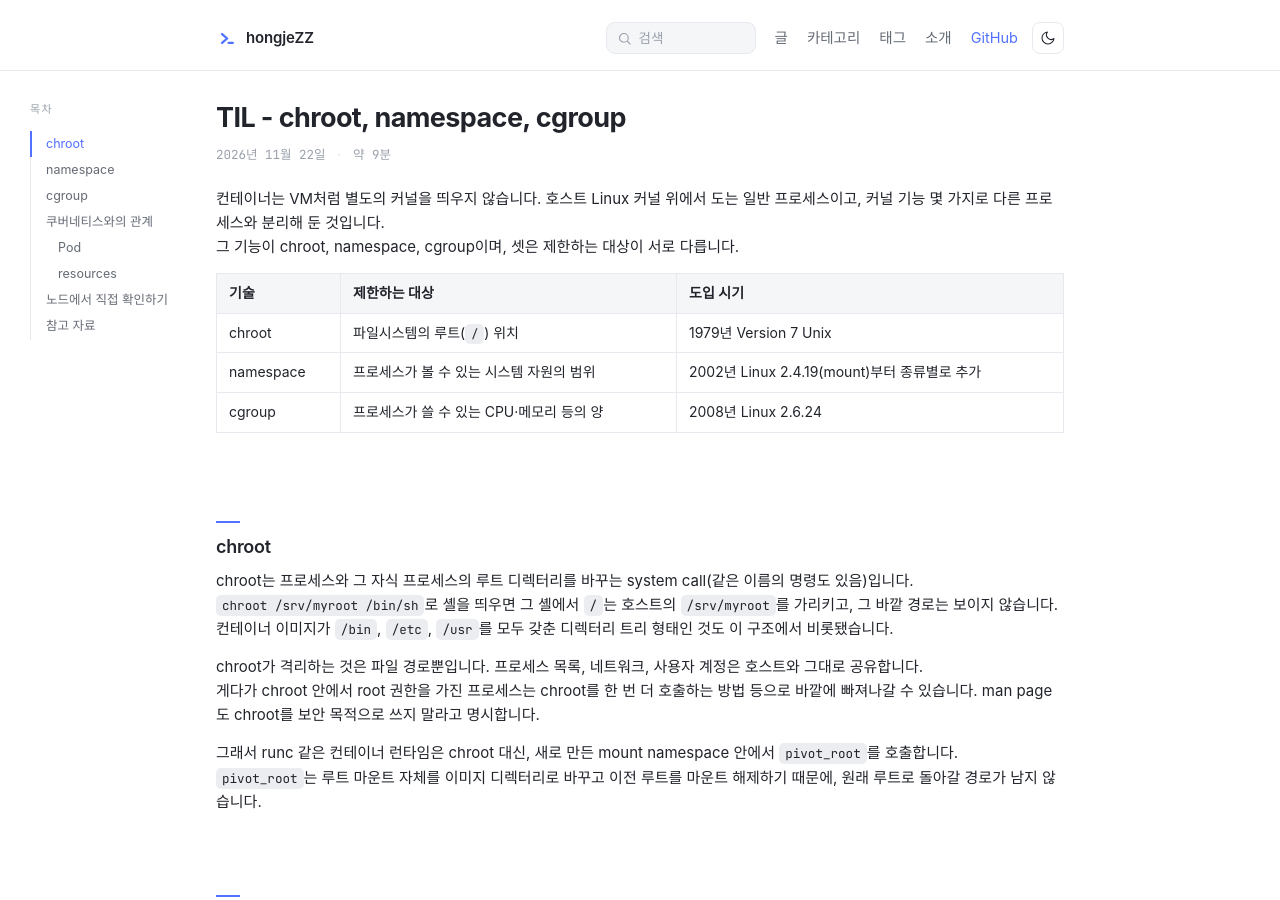
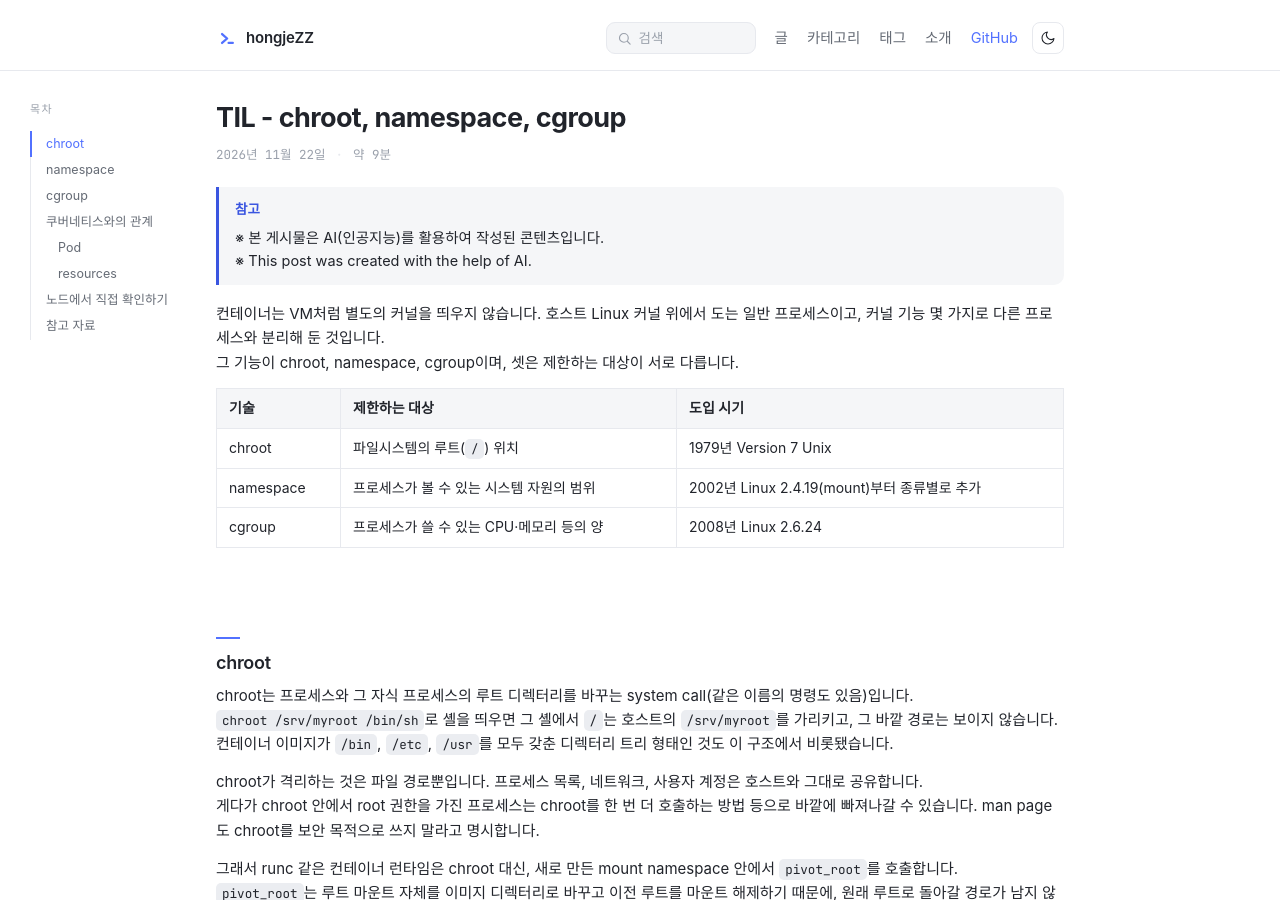
Before and after one commit to hongjeZZ/hongjeZZ.github.io, a Jekyll site: the page built from _posts/2026-11-22-til-chroot-namespace-cgroup.md, in a window 1280 px wide and 900 px high. Built offline with Jekyll 4.4.1, drawn with Linux system fonts in a browser that asks for light colours; some web fonts are replaced; comment, search, counter and statistics services are not loaded.

Commit message:
feat(post): TIL 글 맨 앞에 AI 작성 안내 패널 추가 (#44)
- TIL - Argo Workflows, TIL - chroot, namespace, cgroup 본문 맨 앞에 한·영 두 줄 안내 callout 추가
- 홈 미리보기는 안내 패널을 빼고 본문 설명부터 보여 주도록 home.html 수정

```diff
--- a/_layouts/home.html
+++ b/_layouts/home.html
@@ -25,7 +25,11 @@ layout: default
         <time datetime="{{ post.date | date_to_xmlschema }}">{{ post.date | date: "%Y.%m.%d" }}</time>
         {%- if post.categories.size > 0 -%}<span class="entry-cat">· {{ post.categories | join: "/" }}</span>{%- endif -%}
       </span>
-      {%- assign preview = post.content | strip_html | strip_newlines | truncate: 240 -%}
+      {%- assign preview = post.content | strip_html | strip_newlines -%}
+      {%- comment -%} TIL 글 맨 앞의 AI 작성 안내 패널(til-post 스킬)은 미리보기에서 뺀다. 영어 문장까지 잘라 낸다. {%- endcomment -%}
+      {%- assign ai_notice = 'This post was created with the help of AI.' -%}
+      {%- if preview contains ai_notice -%}{%- assign preview = preview | split: ai_notice | last | strip -%}{%- endif -%}
+      {%- assign preview = preview | truncate: 240 -%}
       {%- if preview != '' -%}
       <span class="entry-ex">{{ preview }}</span>
       {%- endif -%}
--- a/_posts/2026-11-22-til-chroot-namespace-cgroup.md
+++ b/_posts/2026-11-22-til-chroot-namespace-cgroup.md
@@ -6,6 +6,11 @@ tags: [TIL, Kubernetes, 운영체제, namespace, cgroup]
 ---
 
 {% raw %}
+
+> [!NOTE]
+>
+> ※ 본 게시물은 AI(인공지능)를 활용하여 작성된 콘텐츠입니다.<br>
+> ※ This post was created with the help of AI.
 
 컨테이너는 VM처럼 별도의 커널을 띄우지 않습니다. 호스트 Linux 커널 위에서 도는 일반 프로세스이고, 커널 기능 몇 가지로 다른 프로세스와 분리해 둔 것입니다.<br>
 그 기능이 chroot, namespace, cgroup이며, 셋은 제한하는 대상이 서로 다릅니다.
```
Also changed, not shown: _posts/2026-11-20-til-argo-workflows.md (+5 -0 lines).
